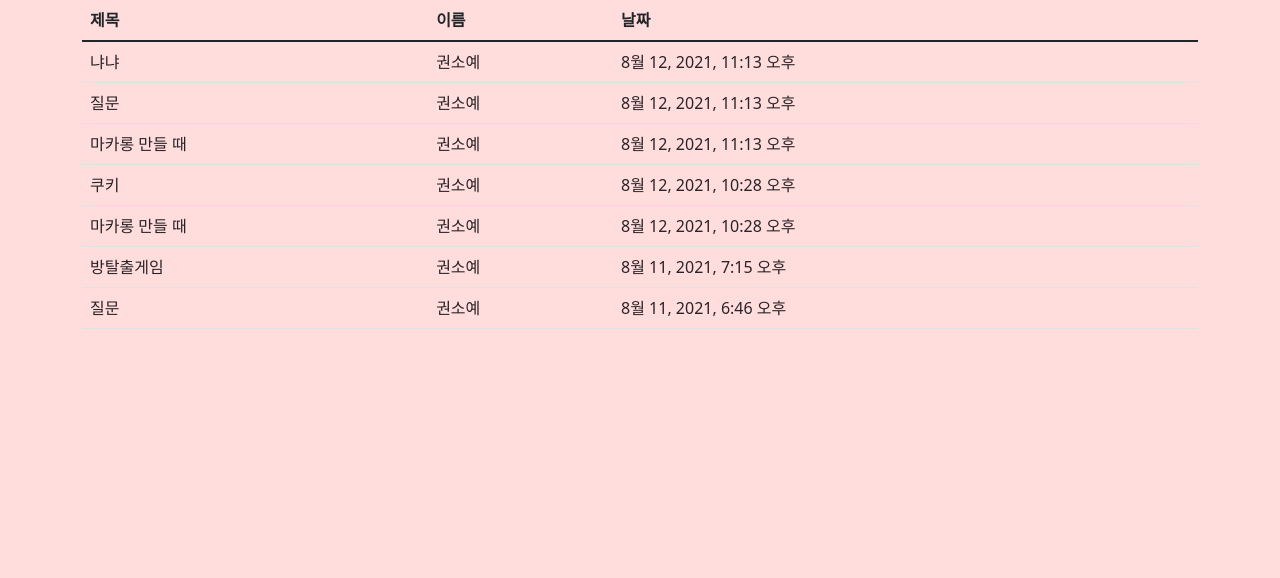
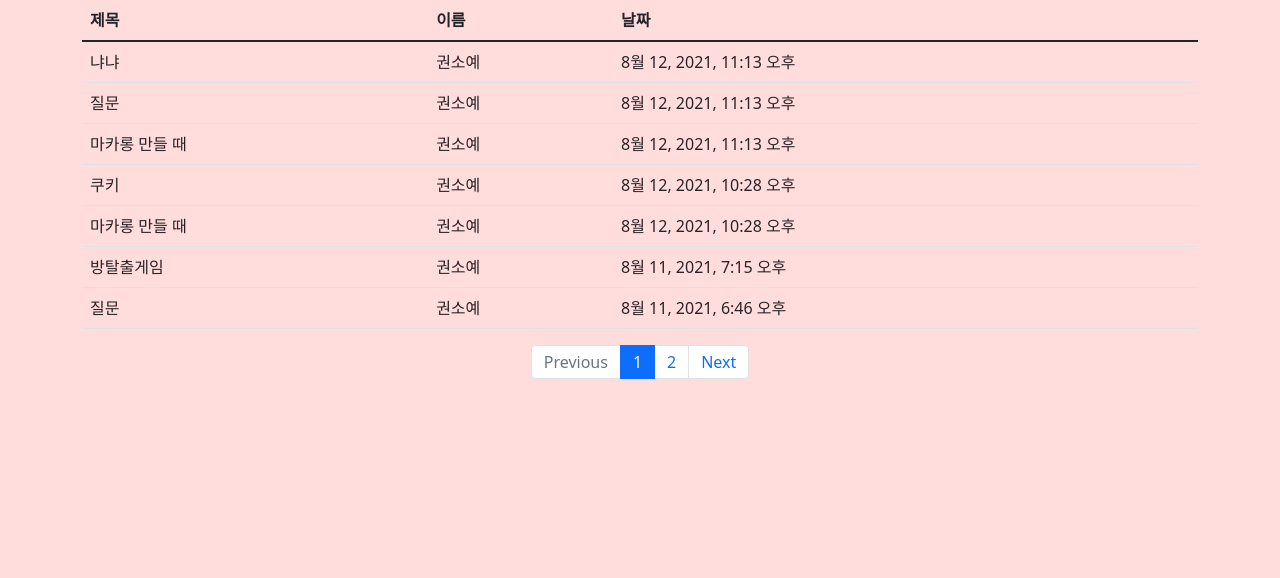
Before and after one commit to soyekwon/byeBlue, a Django app: page /online_class/ in a window 1280 px wide. Shown: the part 173-751 px from the top of the page. Run offline with Django 3.2, Linux system fonts and the light colour scheme; data comes from the database, SQL or seed files in the repository; both versions use the stored data as it was after the commit; some libraries are stand-ins or nearby versions.

Commit message:
pagination

```diff
--- a/bye_blue/online_class/views.py
+++ b/bye_blue/online_class/views.py
@@ -1,19 +1,28 @@
+from django.core import paginator
 from django.shortcuts import redirect, render, get_object_or_404
-from .models import Online
+from django.core.paginator import Paginator
 from django.utils import timezone
 from django.db import models
+from .models import Online
 from account.models import User
 from .forms import OnlineForm
-from django.contrib import messages
+
 
 
 def index(request):
+
+
+
     list_object = {}
     if request.session.get('email'):
         list_object['name'] = request.session['name']
 
     online_object = Online.objects.all().order_by('-id')
     list_object['objects'] = online_object
+    page = request.GET.get('page', '1')
+    paginator = Paginator(online_object, 5)
+    list_object['page'] = paginator.get_page(page)
+
     return render(request, 'class/class.html', list_object)
 
 def detail(request, id):
--- a/bye_blue/templates/class/class.html
+++ b/bye_blue/templates/class/class.html
@@ -15,7 +15,7 @@
             <tr>
                 <th><span class="iconify" data-icon="emojione:cherries"></span> 제목 </th>
                 <th><span class="iconify" data-icon="emojione:face-blowing-a-kiss"></span> 이름</th>
-                <th><span class="iconify" data-icon="emojione:carrot"></span> 날짜</th>
+                <th><span class="iconify" data-icon="emojione:carrot"></span>날짜</th>
             </tr>
             </thead>
 
@@ -35,6 +35,46 @@
 
             </tbody>
         </table>
+
+        <ul class="pagination justify-content-center">
+            {% if page.has_previous %}
+            <li class="page-item">
+              <a class="page-link"
+              href="?page={{ page.previous_page_number }}">
+                Previous</a>
+
+            </li>
+            {% else %}
+            <li class="page-item disabled">
+              <a class="page-link" href="#">Previous</a>
+            </li>
+            {% endif %}
+
+
+            {% for page_number in page.paginator.page_range %}
+                {% if page_number == page.number %}
+                <li class="page-item active" aria-current="page">
+                    <a class="page-link" href="?page={{ page_number }}">{{ page_number }}</a>
+                </li>
+                {% else %}
+                <li class="page-item">
+                    <a class="page-link" href="?page={{ page_number }}">{{ page_number }}</a>
+                </li>
+                {% endif %}
+
+            {% endfor %}
+
+
+            {% if page.has_next %}
+            <li class="page-item">
+              <a class="page-link" href="?page={{ page.next_page_number }}">Next</a>
+            </li>
+            {% else %}
+            <li class="page-item disabled">
+              <a class="page-link" href="#">Next</a>
+            </li>
+            {% endif %}
+          </ul>
     </div>
 
 
```
Also changed, not shown: bye_blue/db.sqlite3.
